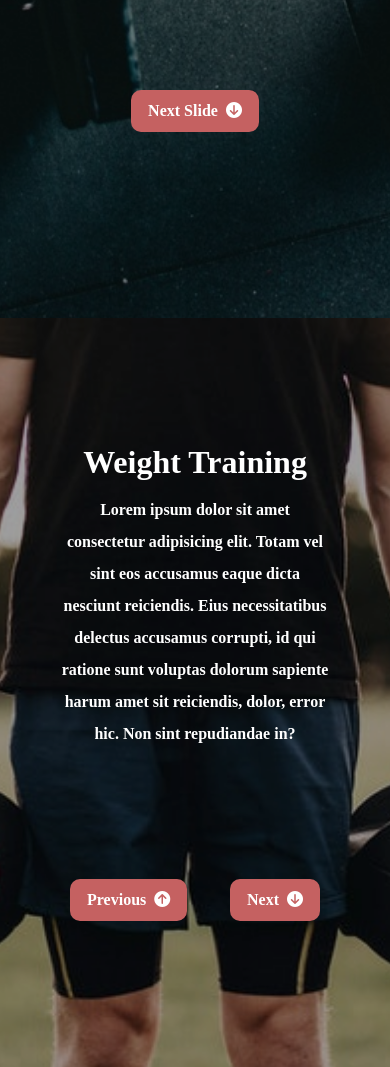
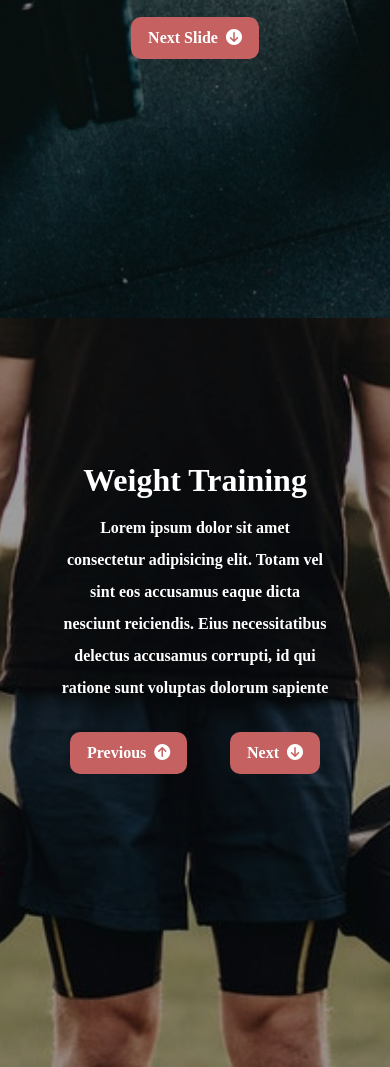
Before and after one commit to SaquibAsghar/Fitness-Website, a plain HTML site: page index.html in a window 390 px wide. Shown: the part 526-1593 px from the top of the page. Drawn offline with Linux system fonts and the light colour scheme.

Commit message:
added small screen stylesheet

```diff
--- a/index.html
+++ b/index.html
@@ -10,6 +10,7 @@
 			crossorigin="anonymous"
 		></script>
 		<link rel="stylesheet" href="./styles/main.css" />
+		<link rel="stylesheet" href="./styles/small-screen.css">
 	</head>
 	<body>
 		<div id="page-1" class="container bcg-1">
--- /dev/null
+++ b/styles/small-screen.css
@@ -0,0 +1,23 @@
+@media (max-width: 500px) {
+	.container {
+		text-align: center;
+		justify-content: center;
+	}
+	.bcg-4 {
+		background-size: cover;
+	}
+	.container p {
+		/* border: 1px solid red; */
+		height: 200px;
+		text-align: center;
+		overflow: hidden;
+	}
+
+	.btns {
+		margin-top: 20px;
+		align-items: flex-start;
+	}
+	.fnl-btn {
+		margin-top: 20px;
+	}
+}
```
